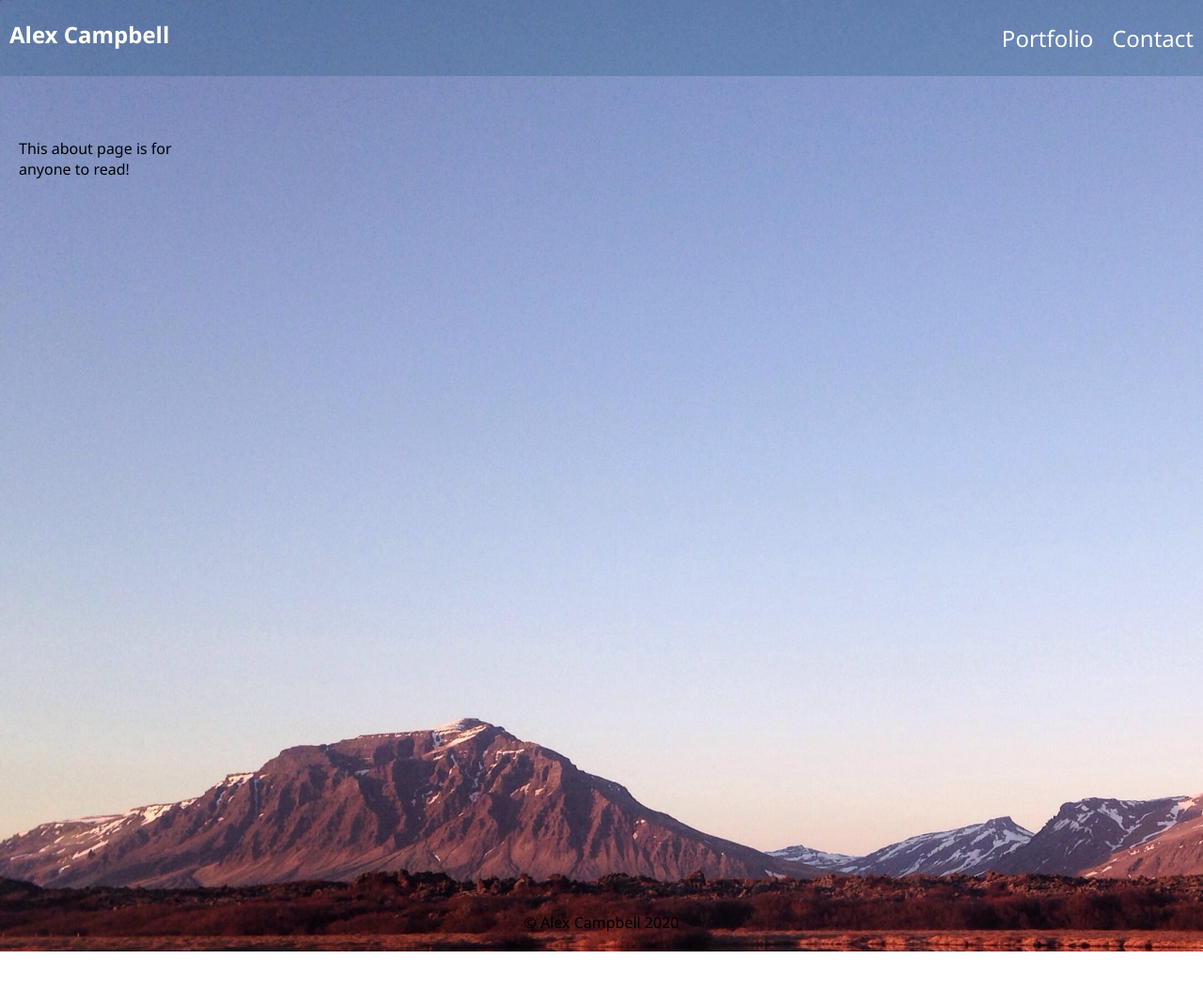
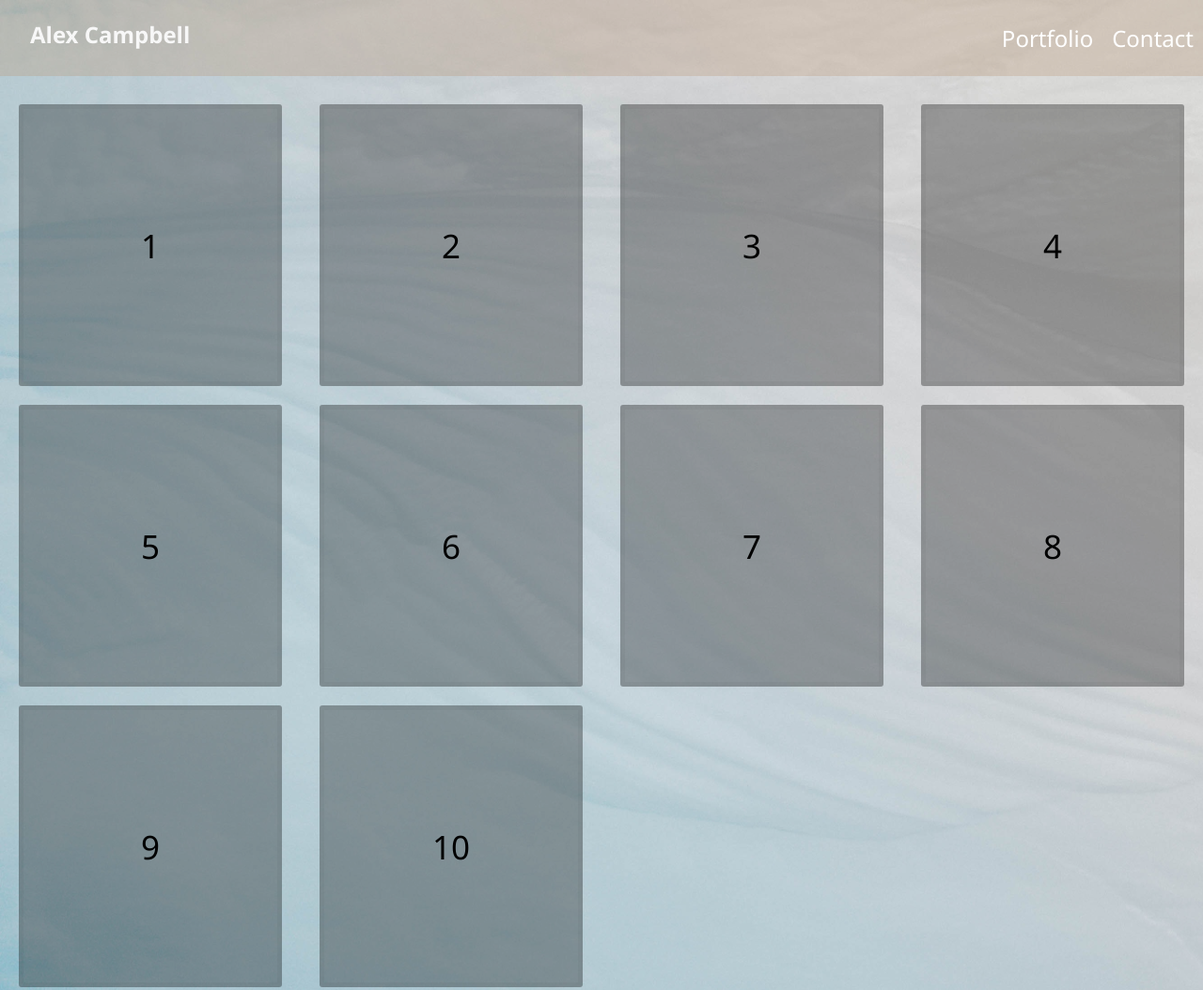
Before and after one commit to Alexbcampbell/Alex-Campbell-Portfolio, a React app: page /#/portfolio in a window 1280 px wide. Shown: the top 1054 px of the page at 94% size. Before the commit the page ends 1013 px from the top, so only its background shows below. Built offline with nearby package versions, Linux system fonts and the light colour scheme; some packages are replaced by stand-ins of ours; no server answers.

Commit message:
changed bb photo, added grid columns/rows to portfolio page

```diff
--- a/src/Pages/LandingPage/LandingPage.css
+++ b/src/Pages/LandingPage/LandingPage.css
@@ -3,13 +3,14 @@ Grid
 -------------------------------------------------------------------------------- */
 
 body {
-  background-image: url('./garrett-sears-rXVFCA3fQ4I-unsplash.jpg');
+  background-image: url('./sirisvisual-Qh6yUFl7P5E-unsplash.jpg');
+  /* background-image: url('./garrett-sears-rXVFCA3fQ4I-unsplash.jpg'); */
   /* background-image: url('./benjamin-voros-phIFdC6lA4E-unsplash.jpg'); */
   background-size: 1920px, auto;
 }
 
 .profile {
-  opacity: 0.8;
+  opacity: 0.9;
   border-radius: 8px;
 }
 
@@ -19,8 +20,8 @@ body {
 }
 .container {
   display: grid;
-  grid-template-columns: 200px 600px;
-  grid-template-rows: 200px 500px;
+  grid-template-columns: 350px 350px;
+  grid-template-rows: 350px 350px;
   grid-gap: 20px;
 }
 
--- /dev/null
+++ b/src/Pages/PortfolioPage/PortfolioPage.css
@@ -0,0 +1,19 @@
+.container-portfolio {
+  display: grid;
+  grid-template-columns: 300px 300px 300px 300px;
+  grid-template-rows: 300px 300px 300px 300px;
+  grid-gap: 20px;
+}
+
+.item-port {
+  /* We center the contents of these items. You can also do this with flexbox too! */
+  display: grid;
+  justify-content: center;
+  align-items: center;
+  border: 5px solid rgba(0, 0, 0, 0.03);
+  border-radius: 3px;
+  font-size: 35px;
+  background-color: rgba(0, 0, 0, 0.3);
+  margin-left: 20px;
+  padding: 10px;
+}
--- a/src/Pages/PortfolioPage/PortfolioPage.js
+++ b/src/Pages/PortfolioPage/PortfolioPage.js
@@ -1,16 +1,30 @@
-import React from 'react';
+import React, { Component } from 'react';
+import { connect } from 'react-redux';
+import mapStoreToProps from '../../redux/mapStoreToProps';
 
-// This is one of our simplest components
-// It doesn't have local state, so it can be a function component.
-// It doesn't dispatch any redux actions or display any part of redux state
-// or even care what the redux state is, so it doesn't need 'connect()'
+import './PortfolioPage.css';
 
-const PortfolioPage = () => (
-  <div className="container">
-    <div>
-      <p>This about page is for anyone to read!</p>
-    </div>
-  </div>
-);
+// Basic class component structure for React with default state
+// value setup. When making a new component be sure to replace
+// the component name TemplateClass with the name for the new
+// component.
+class PortfolioPage extends Component {
+  render() {
+    return (
+      <div className="container-portfolio">
+        <div class="item-port">1</div>
+        <div class="item-port">2</div>
+        <div class="item-port">3</div>
+        <div class="item-port">4</div>
+        <div class="item-port">5</div>
+        <div class="item-port">6</div>
+        <div class="item-port">7</div>
+        <div class="item-port">8</div>
+        <div class="item-port">9</div>
+        <div class="item-port">10</div>
+      </div>
+    );
+  }
+}
 
-export default PortfolioPage;
+export default connect(mapStoreToProps)(PortfolioPage);
--- a/src/components/Nav/Nav.css
+++ b/src/components/Nav/Nav.css
@@ -2,20 +2,20 @@
   font-size: 24px;
   font-weight: 700;
   display: inline-block;
-  color: #ffffff;
-  padding-left: 10px;
+  color: #f7f7f7;
+  padding-left: 32px;
 }
 
 .nav {
   margin: 0 0 30px;
-  background-color: rgba(0, 64, 94, 0.2);
+  background-color: rgba(186, 149, 117, 0.3);
   overflow: hidden;
 }
 
 .nav-link {
   float: left;
   color: #ffffff;
-  background-color: rgba(0, 64, 94, 0);
+  background-color: rgba(186, 149, 117, 0);
   text-align: center;
   padding: 24px 10px;
   text-decoration: none;
@@ -29,7 +29,7 @@
 }
 
 .nav-link:hover {
-  background-color: rgba(7, 114, 164, 0.2);
+  background-color: rgba(237, 191, 151, 0.2);
 }
 
 .nav-right {
--- a/src/components/Nav/Nav.js
+++ b/src/components/Nav/Nav.js
@@ -5,15 +5,15 @@ import './Nav.css';
 import mapStoreToProps from '../../redux/mapStoreToProps';
 
 const Nav = (props) => {
-  let loginLinkData = {
-    path: '/login',
-    text: 'Login / Register',
-  };
+  // let loginLinkData = {
+  //   path: '/login',
+  //   text: 'Login / Register',
+  // };
 
-  if (props.store.user.id != null) {
-    loginLinkData.path = '/user';
-    loginLinkData.text = 'Home';
-  }
+  // if (props.store.user.id != null) {
+  //   loginLinkData.path = '/user';
+  //   loginLinkData.text = 'Home';
+  // }
 
   return (
     <div className="nav">
```
Also changed, not shown: src/Pages/LandingPage/sirisvisual-Qh6yUFl7P5E-unsplash.jpg (added).
